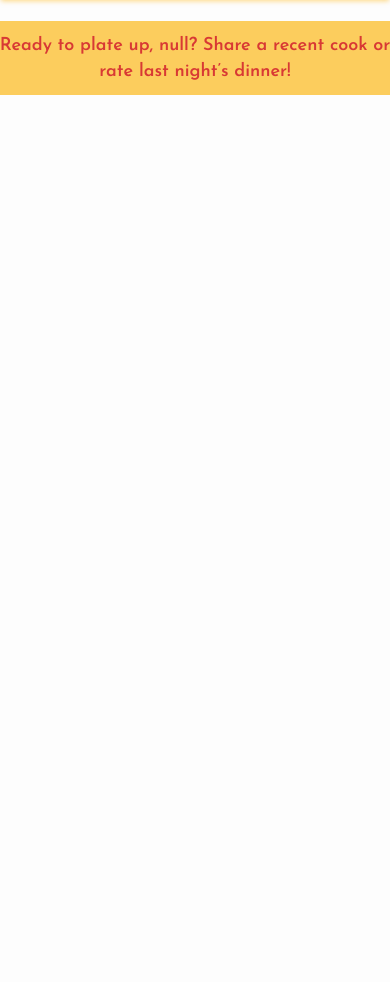
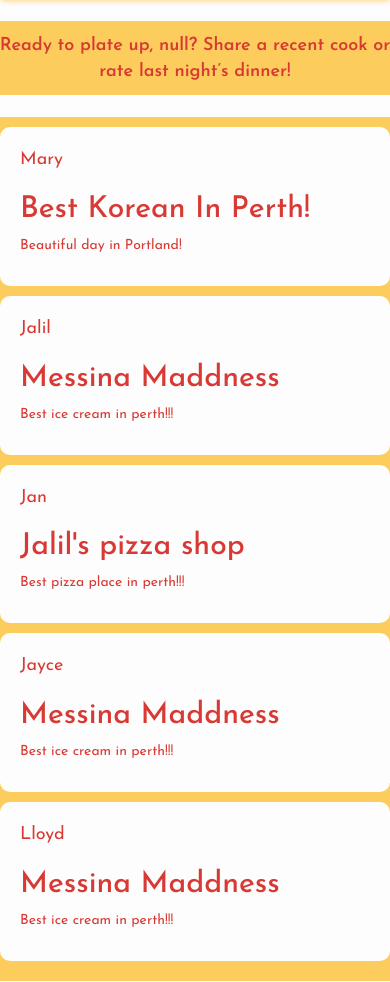
Before and after one commit to Jalil32/awd-3403, a Flask app: template app/templates/home_page.html in a window 390 px wide. Shown: the part 88-1070 px from the top of the page. Before the commit the page ends 183 px from the top, so only its background shows below. Run offline with Flask 3, Linux system fonts and the light colour scheme; the template is opened without the code that fills it, so the values that code supplies are empty.

Commit message:
post submission and review/find views complete

```diff
--- a/app/static/css/homepage.css
+++ b/app/static/css/homepage.css
@@ -1,3 +1,7 @@
+main {
+    overflow-y: scroll
+}
+
 #intro-text {
     color: #D83934;
     font-size: 13.5pt;
@@ -239,3 +243,35 @@
     display: flex;
     opacity: 1;
 }
+
+
+#feed {
+    padding-top: 10px;
+    padding-bottom: 10px;
+    overflow:scroll;
+    background-color: #FCCD5D;
+    border-radius: 10px;
+}
+
+#post_container {
+    border-radius: 10px;
+    border-color: #000000;
+    padding: 20px;
+    background-color: #fdfdfd;
+    z-index: 10;
+    margin-bottom: 10px;
+}
+
+#post_title {
+    color: #D83934;
+    font-family: "Josefin Sans", sans-serif;
+    font-weight: 500;
+    font-size: 24;
+}
+#post_user, #post_title, #post_body {
+    color: #D83934;
+    font-family: "Josefin Sans", sans-serif;
+}
+#post_user {
+    font-size: 13.5pt;
+}
--- a/app/static/js/posts.js
+++ b/app/static/js/posts.js
@@ -1,9 +1,54 @@
 
-function postSubmission() {
+window.onload = function postFeed() {
 
-  var title = document.getElementById("post-title");
-  var body = document.getElementById("post-body");
-  var user = localStorage.getItem('username');
+  const feedStart = document.getElementById("feed");
+  posts = [
+    {
+        'author': 'Mary',
+        'title': "Best Korean In Perth!",
+        'body': 'Beautiful day in Portland!'
+    },
+    {
+        'author': 'Jalil',
+        'title': "Messina Maddness",
+        'body': 'Best ice cream in perth!!!'
+    },
+    {
+        'author': 'Jan',
+        'title': "Jalil's pizza shop",
+        'body': 'Best pizza place in perth!!!'
+    },
+    {
+        'author': 'Jayce',
+        'title': "Messina Maddness",
+        'body': 'Best ice cream in perth!!!'
+    },
+    {
+        'author': 'Lloyd',
+        'title': "Messina Maddness",
+        'body': 'Best ice cream in perth!!!'
+    },
+]
+
+    for(var i = 0; i < posts.length; i++){
+        var div = document.createElement('div');
+        div.setAttribute("id", "post_container")
+
+        var user = document.createElement('p');
+        user.setAttribute("id", "post_user");
+        user.textContent=posts[i].author;
+
+        var title = document.createElement('h2');
+        title.setAttribute("id", "post_title")
+        title.textContent=posts[i].title;
+
+        var body = document.createElement('p');
+        body.setAttribute("id", "post_body")
+        body.textContent=posts[i].body;
+
+        div.append(user, title, body);
+        feedStart.append(div);
+    }
 
 
 }
@@ -11,7 +56,6 @@ function postSubmission() {
 function submitPost() {
     var reviewBtn = document.getElementById('Review');
     var requestBtn = document.getElementById('Request');
-
 
 
     if (reviewBtn.checked){
--- a/app/templates/home_page.html
+++ b/app/templates/home_page.html
@@ -36,7 +36,6 @@
             <div class="col-sm-3"></div>
             <div id="new-post" class="col-sm-6">
                 <button class="btn-open-popup" onclick="togglePopup()" id="intro-text"></button>
-
             </div>
             <div class="col-sm-3"></div>
         </div>
@@ -75,16 +74,22 @@
                         </div>
                     </div>
                     <label class="form-label" for="name">Give us all the deets!</label>
-                    <textarea id="post-body" placeholder="Leave a review or find your new favourite plate!" cols="50" rows="10" required></textarea>
-                    <label class="form-label" for="name">Show your plate!</label>
-                    <input type="file">
+                    <textarea id="post-body" placeholder="Leave a review!!" cols="50" rows="10" required></textarea>
+                    <label id="post_picture" class="form-label" for="name">Show your plate!</label>
+                    <input id="upload_picture" type="file">
                     <button class="btn-submit" type="submit" >Plate it</button>
                 </form>
             </div>
 
             </div>
         </div>
+        <br>
+        <div class="row">
+            <div class="col-sm-4"></div>
+            <div id="feed" class="col-sm-4">
 
+            </div>
+            <div class="col-sm-4"></div>
 
     </main>
 </body>
```
Also changed, not shown: app/static/js/homepage.js (+35 -2 lines).
